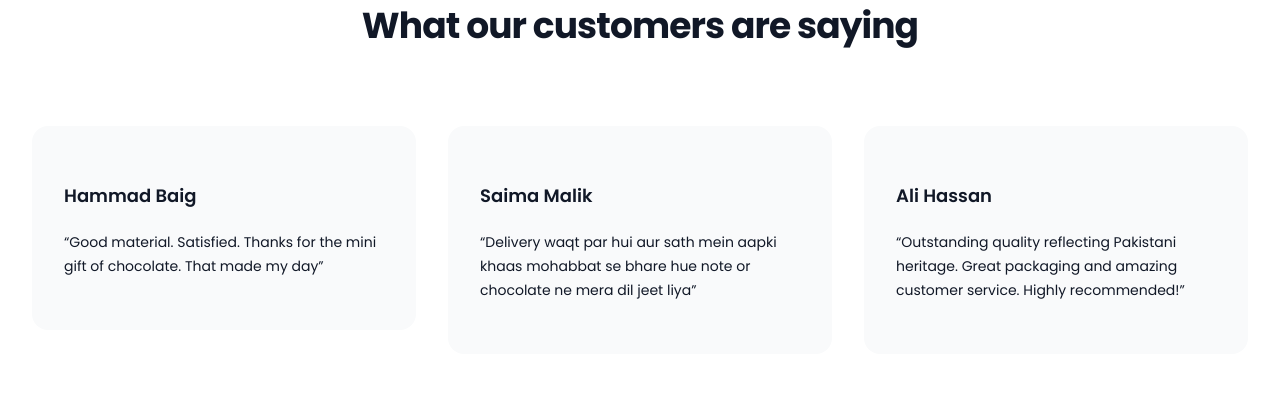
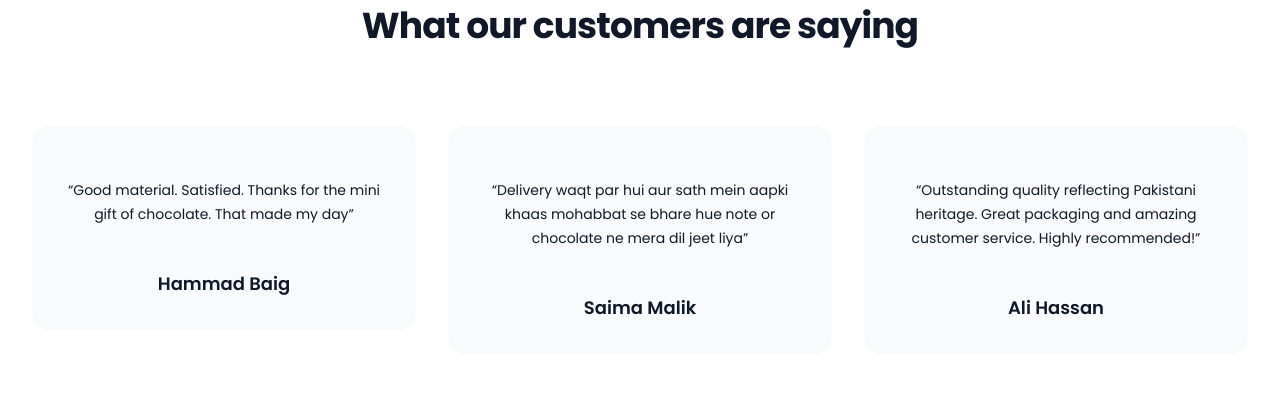
Before and after one commit to ShariqueImam/funncart-clone, a Next.js app: page / in a window 1280 px wide. Shown: the part 3520-3924 px from the top of the page. Built offline with nearby package versions, Linux system fonts and the light colour scheme.

Commit message:
Update Testimonial.js
Updated the alignment of testimonial section

```diff
--- a/components/HomeClone/Testimonial.js
+++ b/components/HomeClone/Testimonial.js
@@ -31,28 +31,26 @@ export default function Example() {
             Testimonials
           </h2>
           <p className="mt-2 text-3xl font-bold tracking-tight text-gray-900 sm:text-4xl">
-       What our customers are saying
+            What our customers are saying
           </p>
         </div>
         <div className="mx-auto mt-16 flow-root max-w-2xl sm:mt-20 lg:mx-0 lg:max-w-none">
-          <div className="-mt-8 sm:-mx-4 sm:columns-3 lg:columns-3 sm:text-[0] ">
+          <div className="-mt-8 sm:-mx-4 sm:columns-3 lg:columns-3 sm:text-[0]">
             {testimonials.map((testimonial) => (
               <div
                 key={testimonial.author.handle}
                 className="pt-8 sm:w-[100%] sm:px-4"
               >
-                <figure className="rounded-2xl bg-gray-50 p-8 text-sm leading-6">
-                  <figcaption className="mt-6 flex items-center gap-x-4">
-                    <div>
-                      <div className="font-semibold text-gray-900 text-lg">
-                        {testimonial.author.name}
-                      </div>
-                      {/* <div className="text-gray-600">{`@${testimonial.author.handle}`}</div> */}
-                    </div>
-                  </figcaption>
-                  <blockquote className="text-gray-900 my-4 md:my-5">
+                <figure className="rounded-2xl bg-gray-50 p-8 text-sm leading-6 flex flex-col items-center">
+                  <blockquote className="text-gray-900 my-4 md:my-5 text-center">
                     <p>{`“${testimonial.body}”`}</p>
                   </blockquote>
+                  <figcaption className="mt-6 flex flex-col items-center">
+                    <div className="font-semibold text-gray-900 text-lg">
+                      {testimonial.author.name}
+                    </div>
+                    {/* <div className="text-gray-600">{`@${testimonial.author.handle}`}</div> */}
+                  </figcaption>
                 </figure>
               </div>
             ))}
```
